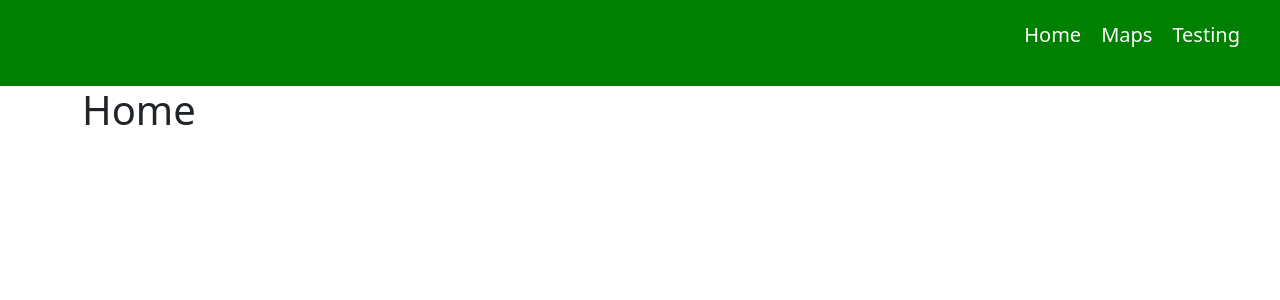
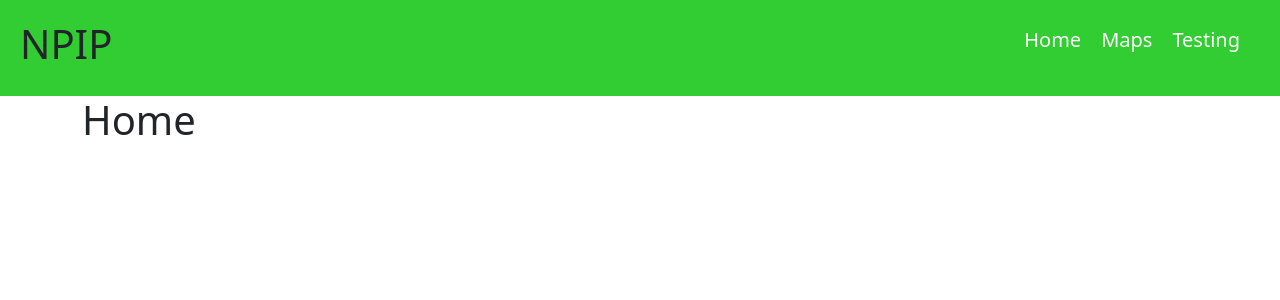
Before and after one commit to eclouw/Capstone-NPIP, a React (Create React App) app: page / in a window 1280 px wide. Shown: the top 300 px of the page. Built offline with nearby package versions, Linux system fonts and the light colour scheme.

Commit message:
Fixed some formatting for the navbar

```diff
--- a/src/components/NavBar.js
+++ b/src/components/NavBar.js
@@ -3,9 +3,11 @@ import './navBar.css'
 import { Link } from "react-router-dom";
 
 //The navbar to navigate between different pages
+//Need to fix the formatting on the NPIP title
 function NavBar(){
   return (
     <div class="navbar">
+      <h1>NPIP</h1>
       <nav>
         <ul>
           <li><Link to="/">Home</Link></li>
--- a/src/components/PieChart.js
+++ b/src/components/PieChart.js
@@ -6,8 +6,6 @@ import { Chart as ChartJS } from 'chart.js';
 
 //Piechart from Chart.js
 function PieChart({chartData}){
-
-
   return (
     <Pie data={chartData}/>
   )
--- a/src/components/navBar.css
+++ b/src/components/navBar.css
@@ -1,7 +1,7 @@
 
 .navbar{
     width: 100%; /* Take up 100 percent screen width */
-    background: green; /*TODO CHANGE THIS COLOUR */
+    background: #32CD32;
     display: flex; /* use flex layout */
     align-items: center; /* Align items to center of the navbar */
     padding: 20px; /* Add padding to the navbar */
@@ -12,7 +12,7 @@
 nav{
     text-align: right; /* Align texts to the right */
     display:inline-block;
-    width: 100%; /* Make sure that it takes up all of navbar so it can actually be aligned to the right */
+    width: 80%; /* Make sure that it takes up all of navbar so it can actually be aligned to the right */
 
 }
 
```
